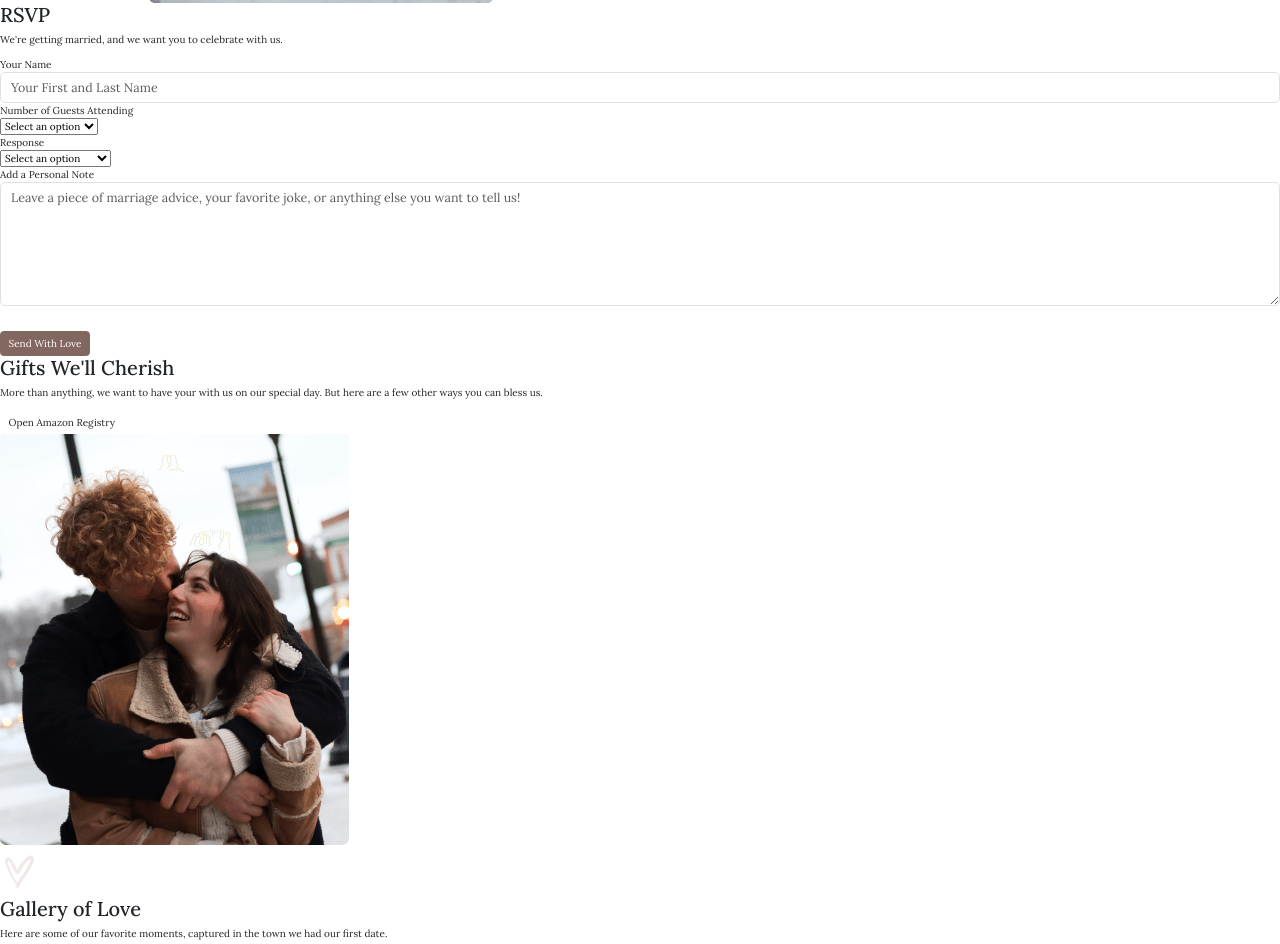
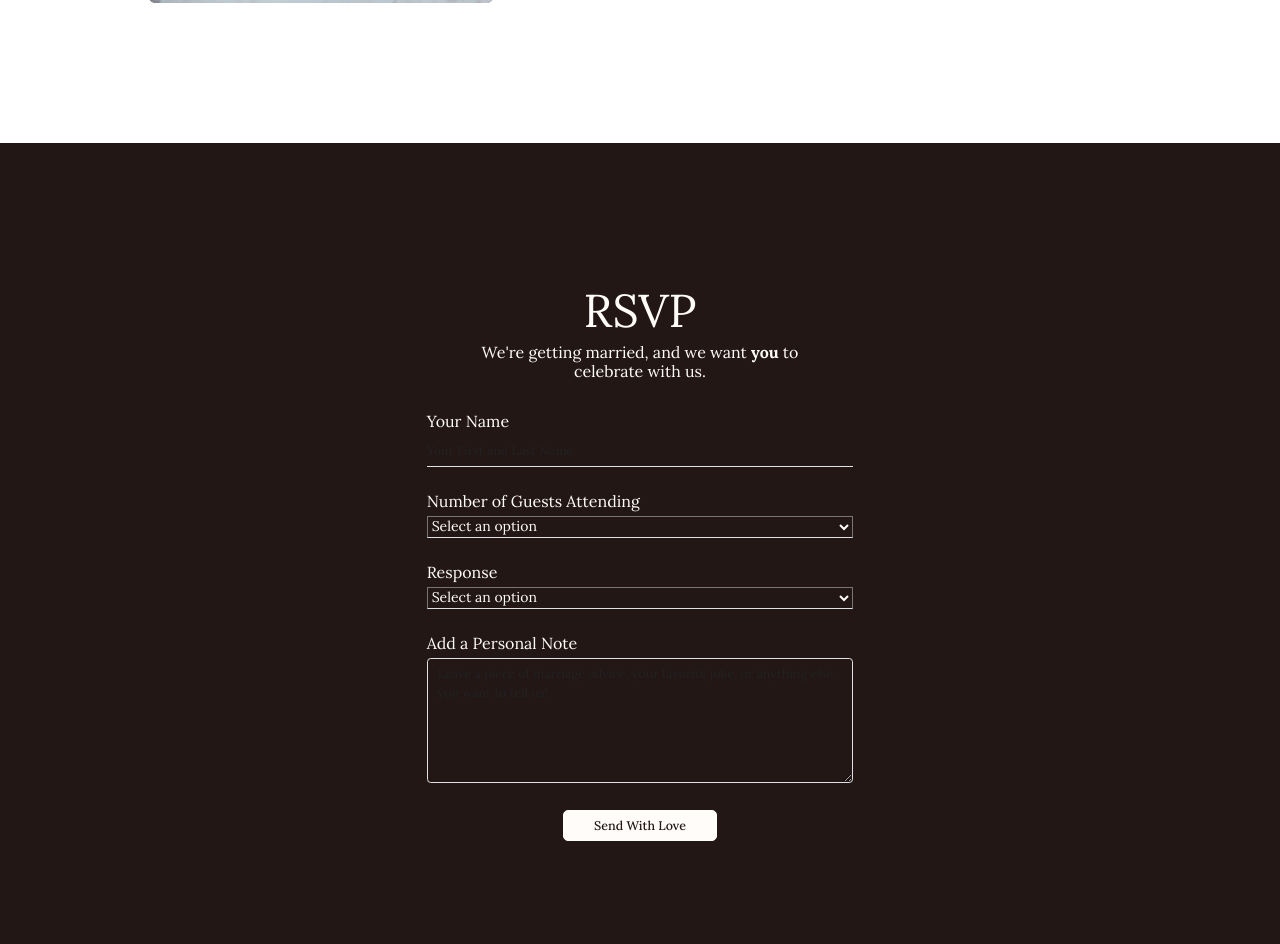
Before and after one commit to natalielukinovich/WDIIwedding-final, a website: page index.html in a window 1280 px wide. Shown: the part 1658-2602 px from the top of the page. Drawn offline with nearby package versions, Linux system fonts and the light colour scheme; a web font is replaced by a local one.

Commit message:
form, started registry

```diff
--- a/index.html
+++ b/index.html
@@ -12,7 +12,7 @@
     </head>
     <body>
      <!-- Navigation -->
-        <nav class="navbar navbar-expand-lg fixed-top navbar-dark h5 pt-4 pb-3">
+        <nav class="navbar navbar-expand-lg fixed-top navbar-dark h5 pt-4 pb-1">
             <div class="container">
              <a href="#hero" class="navbar-brand">
                <img src="images/logo.png" alt="" width="139">
@@ -95,19 +95,22 @@
 
 
     <!-- RSVP -->
-     <section id="rsvp">
-        <div>
-            <h2>RSVP</h2>
-            <p>We're getting married, and we want you to celebrate with us.</p>
+     <section id="rsvp" class="bg-dark text-light">
+        <div class="col-lg-4 mx-auto mt-9 pt-9 pb-9">
+          <div class="text-center">
+                <h2 class="h2-lg fw-lighter">RSVP</h2>
+                <p class="h5 fw-lighter w-75 mx-auto">We're getting married, and we want <em class="fw-bold fst-normal">you</em> to celebrate with us.</p>
             </div>
-        <form action="https://formspree.io/f/mldjakdb" method="POST">
-            <div>
-                <label for="yname">Your Name</label>
-                <input type="text" class="form-control form-control-lg" id="yname" name="name" placeholder="Your First and Last Name">
+
+            <!-- rsvp form -->
+            <form class="mt-5" action="https://formspree.io/f/mldjakdb" method="POST">
+                <div class="mb-3">
+                    <label class="h5 fw-lighter" for="yname">Your Name</label>
+                    <input type="text" class="form-control form-control-lg bg-dark border-bottom text-secondary ps-0" id="yname" name="name" placeholder="Your First and Last Name">
                 </div>
-            <div>
-                <label for="noguests">Number of Guests Attending</label><br>
-                <select name="number of guests" id="noguests">
+                <div class="mb-3">
+                    <label class="h5 fw-lighter" for="noguests">Number of Guests Attending</label><br>
+                    <select class="bg-dark text-light h7 fw-lighter text-secondary border-bottom w-100" name="number of guests" id="noguests">
                       <option disabled hidden selected value="">Select an option</option>
                       <option value="1">1</option>
                       <option value="2">2</option>
@@ -121,34 +124,36 @@
                       <option value="10">10</option>
                     </select>
                 </div>
-            <div>
-                <label for="response">Response</label><br>
-                <select name="response" id="response">
+                <div class="mb-3">
+                    <label class="h5 fw-lighter" for="response">Response</label><br>
+                    <select class="bg-dark text-light h7 fw-lighter text-primary border-bottom w-100" name="response" id="response">
                       <option disabled hidden selected value="">Select an option</option>
                       <option value="accept">Joyfully Accept</option>
                       <option value="decline">Regretfully Decline</option>
                     </select>
                 </div>
-            <div>
-                <label for="note">Add a Personal Note</label><br>
-                <textarea class="form-control form-control-lg" id="note" name="message" rows="6" placeholder="Leave a piece of marriage advice, your favorite joke, or anything else you want to tell us!"></textarea>
+                <div class="mb-3">
+                    <label class="h5 fw-lighter" for="note">Add a Personal Note</label><br>
+                    <textarea class="form-control form-control-lg bg-dark border rounded text-secondary" id="note" name="message" rows="6" placeholder="Leave a piece of marriage advice, your favorite joke, or anything else you want to tell us!"></textarea>
                 </div>
-            <div>
-                <button type="submit" class="btn btn-primary text-white mt-3">Send With Love
-                </button>
+                <div class="text-center">
+                    <button type="submit" class="btn btn-light btn-lg text-dark fw-medium px-5 py-2 mt-1">Send With Love</button>
                 </div>
             </form>
+        </div>
      </section>
 
     <!-- Registry -->
-     <section id="registry">
-        <div>
-            <h2>Gifts We'll Cherish</h2>
+     <section id="registry" class="mt-9">
+        <div class="row justify-content-center mx-auto align-items-center">
+          <div class="col-lg-5">
+            <h2 class="text-primary h2-lg fw-lighter">Gifts We'll Cherish</h2>
             <p>More than anything, we want to have your with us on our special day. But here are a few other ways you can bless us.</p>
             <a href="amazon.com" class="btn">Open Amazon Registry</a>
           </div>
-        <div>
+        <div class="col-lg-4">
             <img src="images/gifts-lg.png" alt="">
+        </div>
         </div>
      </section>
 
--- a/scss/styles.scss
+++ b/scss/styles.scss
@@ -1,7 +1,6 @@
 @import url('https://fonts.googleapis.com/css2?family=Dawning+of+a+New+Day&display=swap');
 @import url('https://fonts.googleapis.com/css2?family=Lora:ital,wght@0,400..700;1,400..700&display=swap');
 
-$primary: red;
 
 .bg-hero {
     background-image: url("../images/hero-lg.png");
@@ -51,6 +50,28 @@ font-size: 4.6rem;
   margin-top: 2.5rem;
 }
 
+.h7 {
+  font-size: 1.4rem;
+  color: #826761;
+}
+
+input::placeholder {
+  color: #826761;
+}
+
+input.form-control,
+textarea.form-control {
+  border: none;
+  border-bottom: 2px solid;
+  border-radius: 0;
+}
+
+input.form-control:focus,
+textarea.form-control:focus {
+  box-shadow: none;
+  border-bottom: 2px solid;
+}
+
 body {
   font-family: 'Lora', serif;
 }
@@ -71,3 +92,18 @@ html {
 .navbar {
   transition: all 0.5s ease-in-out;
 }
+
+select.form-control {
+  border: none;
+  border-bottom: 2px solid;
+  border-radius: 0;
+}
+
+select.form-control:focus {
+  box-shadow: none;
+  border-bottom: 2px solid;
+}
+
+.width-1 {
+  width: 22.8rem;
+}
```
Also changed, not shown: css/bootstrap.css, css/styles.css. Lines whose indentation alone changed are shown as unchanged.
